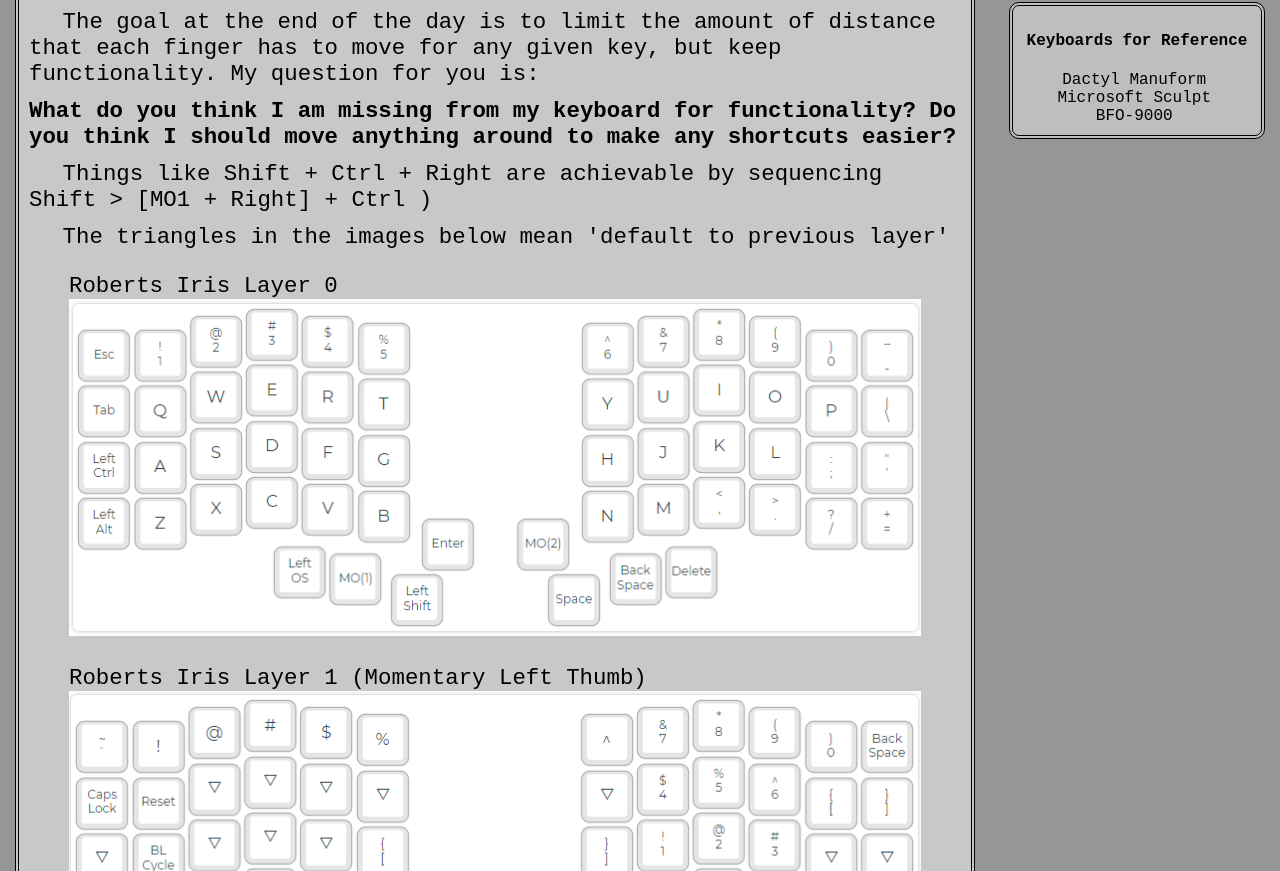
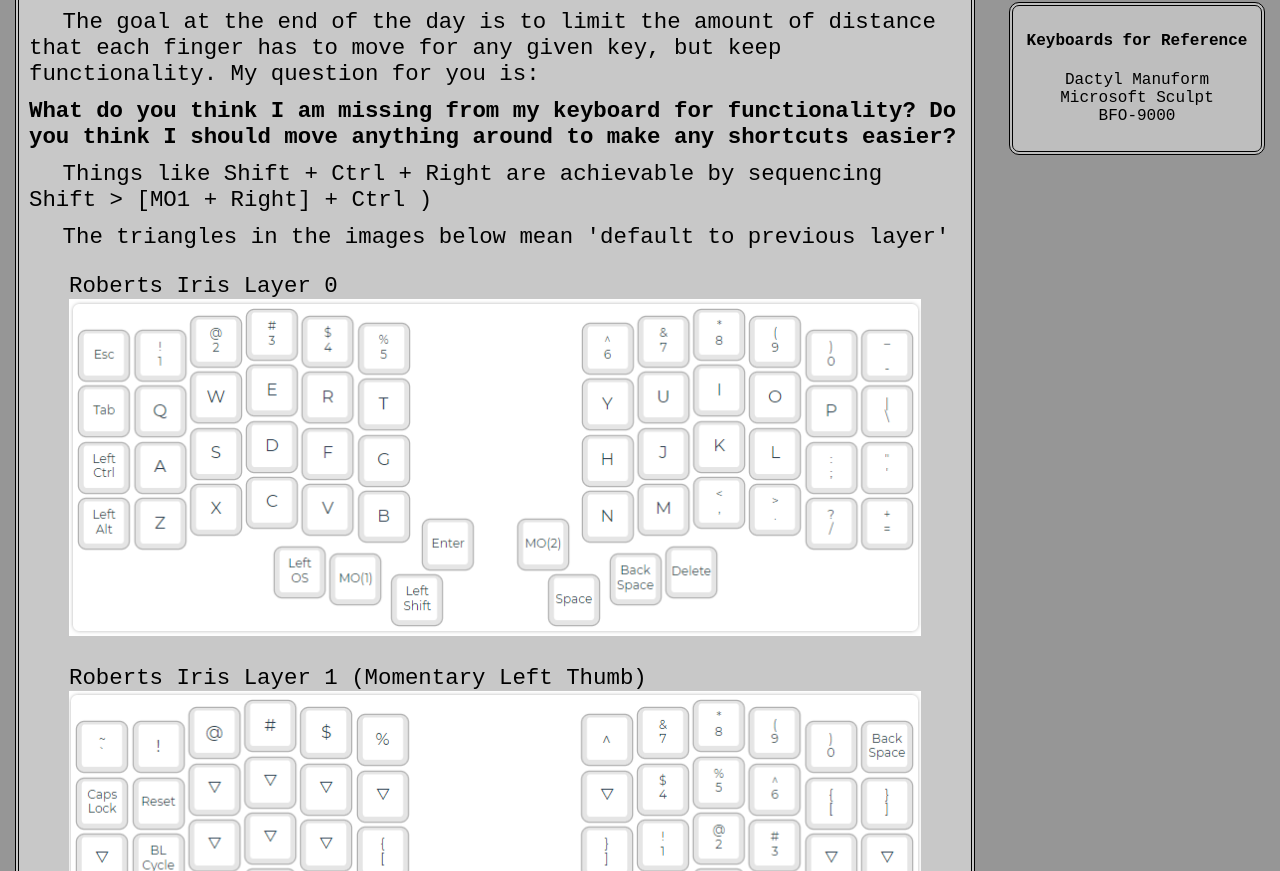
Before and after one commit to robertblindt/robertblindt.github.io, a plain HTML site: page keyboard_question.html in a window 1280 px wide. Shown: the part 1198-2069 px from the top of the page. Drawn offline with Linux system fonts and the light colour scheme.

Commit message:
first commit

```diff
--- a/keyboard_question.html
+++ b/keyboard_question.html
@@ -129,11 +129,17 @@
             </article>
             <article class="side-article" id="keyboards-i-use">
                 <h4>Keyboards for Reference</h4>
-                <ul>
+                <!-- Couldnt get the list to format as centered properly
+                    <ul>
                     <li><a href="https://docs.taikohub.com/" target="_blank" title="Link to Dactyl Setup Page">Dactyl Manuform</a></li>
                     <li><a href="https://www.microsoft.com/en/accessories/products/keyboards/sculpt-ergonomic-desktop?activetab=pivot:overviewtab" target="_blank" title="Link to Microsoft Sales Page">Microsoft Sculpt</a></li>
                     <li><a href="https://www.reddit.com/r/MechanicalKeyboards/comments/npp0ha/keebio_bfo9000_build/" target="_blank" title="Link to Reddit article showing off someones build">BFO-9000</a></li>
-                </ul>
+                </ul> -->
+                <p>
+                    <a href="https://docs.taikohub.com/" target="_blank" title="Link to Dactyl Setup Page">Dactyl Manuform</a><br>
+                    <a href="https://www.microsoft.com/en/accessories/products/keyboards/sculpt-ergonomic-desktop?activetab=pivot:overviewtab" target="_blank" title="Link to Microsoft Sales Page">Microsoft Sculpt</a><br>
+                    <a href="https://www.reddit.com/r/MechanicalKeyboards/comments/npp0ha/keebio_bfo9000_build/" target="_blank" title="Link to Reddit article showing off someones build">BFO-9000</a>
+                </p>
             </article>
         </div>
 
```
Also changed, not shown: site.webmanifest (deleted).
